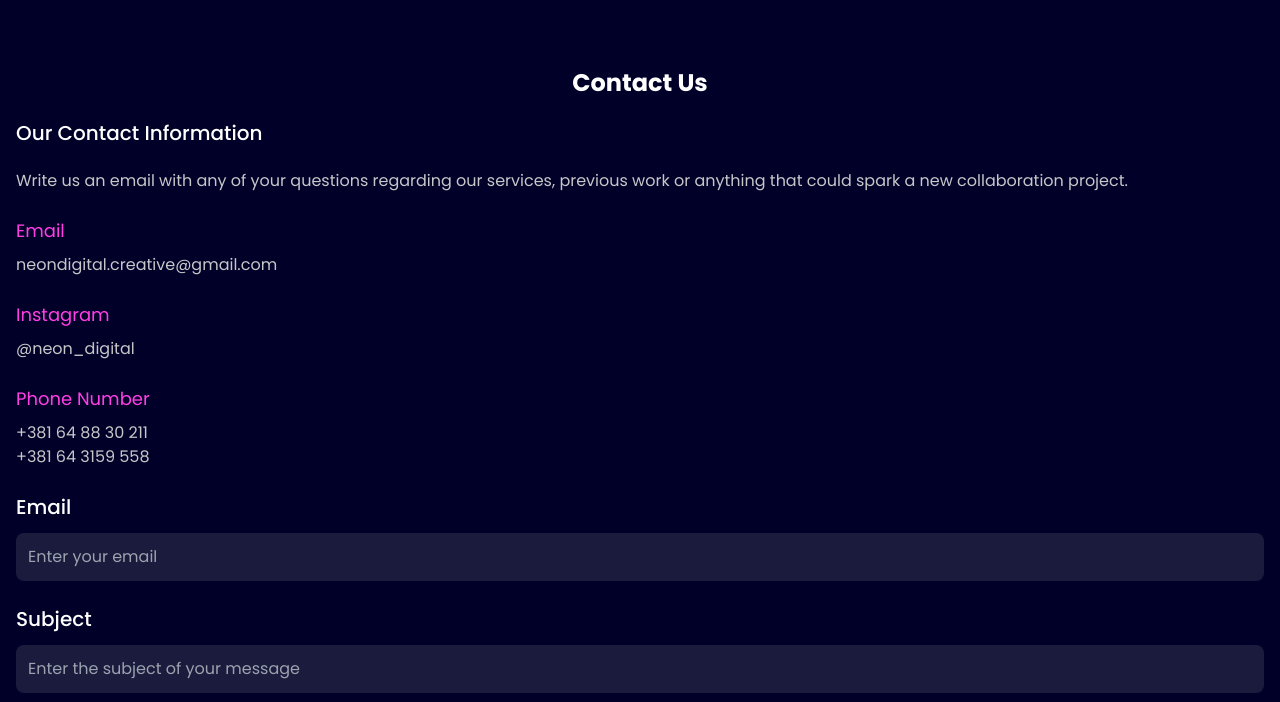
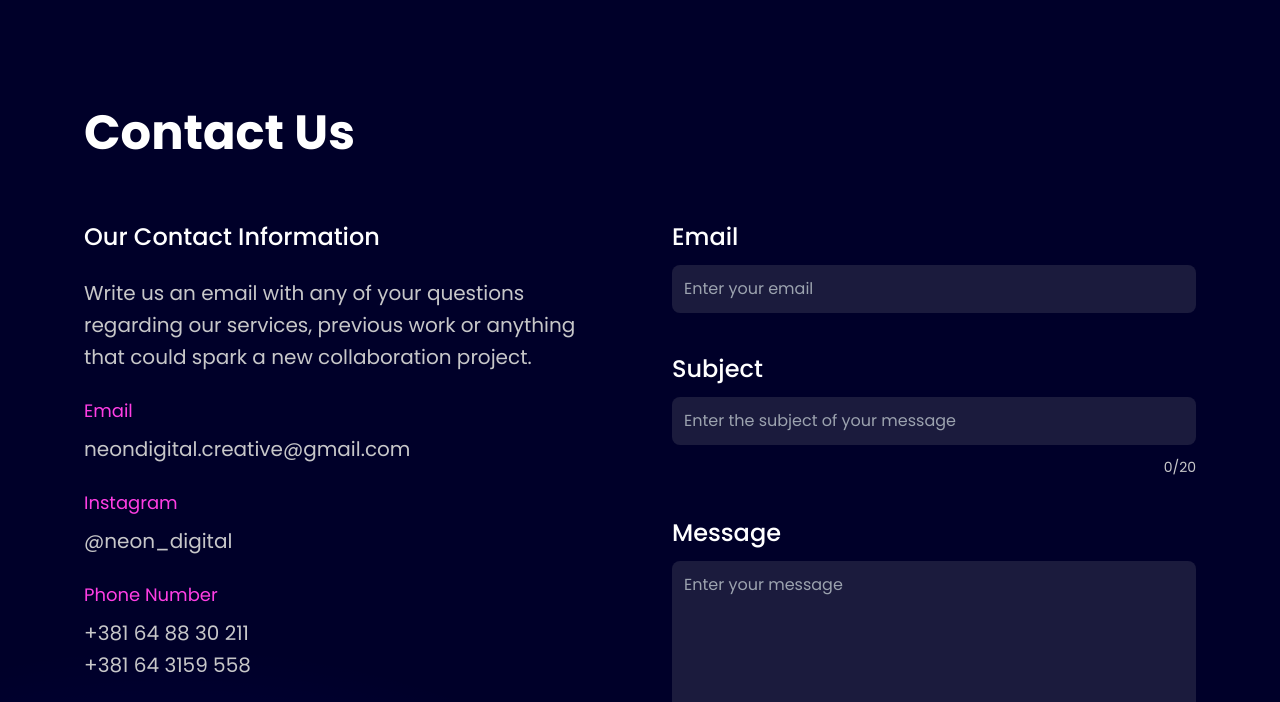
Before and after one commit to andric-dusica/neon_digital, a website built with Vite: page contact-us/index.html in a window 1280 px wide. Shown: the part 91-793 px from the top of the page. Built offline with nearby package versions, Linux system fonts and the light colour scheme.

Commit message:
contact us page changed

```diff
--- a/contact-us/index.html
+++ b/contact-us/index.html
@@ -39,61 +39,61 @@
             </div>
         </nav>
         <div class="w-full flex justify-center relative contact_us_gradient overflow-hidden">
-            <div class="py-[56px] px-4 lg:px-[84px] lg:py-[96px] flex flex-col gap-6 lg:gap-[64px] w-full max-w-[1440px] mx-auto">
-                <h2 class="text-[#fff] text-center lg:text-left text-2xl lg:text-5xl font-bold leading-[28px] lg:leading-[64px]">
+            <div class="py-[56px] px-4 lg:!px-[84px] lg:!py-[96px] flex flex-col gap-6 lg:!gap-[64px] w-full max-w-[1440px] mx-auto">
+                <h2 class="text-[#fff] text-center lg:!text-left text-2xl lg:!text-5xl font-bold leading-[28px] lg:!leading-[64px]">
                     Contact Us
                 </h2>
-                <div class="flex flex-col lg:flex-row justify-between items-start gap-6 lg:gap-[64px] w-full">
-                    <div class="flex flex-col items-start gap-6 w-full lg:w-1/2">
-                        <p class="text-[#fff] text-xl lg:text-2xl font-medium leading-6 lg:leading-[32px]">
+                <div class="flex flex-col lg:!flex-row justify-between items-start gap-6 lg:!gap-[64px] w-full">
+                    <div class="flex flex-col items-start gap-6 w-full lg:!w-1/2">
+                        <p class="text-[#fff] text-xl lg:!text-2xl font-medium leading-6 lg:!leading-[32px]">
                             Our Contact Information
                         </p>
-                        <p class="text-[#C7C7C9] text-base lg:text-xl leading-[24px] lg:leading-[32px]">
+                        <p class="text-[#C7C7C9] text-base lg:!text-xl leading-[24px] lg:!leading-[32px]">
                             Write us an email with any of your questions regarding our services, previous work or anything that could spark a new collaboration project.
                         </p>
                         <div class="flex flex-col items-start gap-2">
-                            <p class="text-[#FF3EE4] text-xs lg:text-lg leading-4">Email</p>
-                            <p class="text-[#C7C7C9] text-base lg:text-xl leading-[24px] lg:leading-[32px]">
+                            <p class="text-[#FF3EE4] text-xs lg:!text-lg leading-4">Email</p>
+                            <p class="text-[#C7C7C9] text-base lg:!text-xl leading-[24px] lg:!leading-[32px]">
                                 neondigital.creative@gmail.com
                             </p>
                         </div>
                         <div class="flex flex-col items-start gap-2">
-                            <p class="text-[#FF3EE4] text-xs lg:text-lg leading-4">Instagram</p>
-                            <p class="text-[#C7C7C9] text-base lg:text-xl leading-[24px] lg:leading-[32px]">
+                            <p class="text-[#FF3EE4] text-xs lg:!text-lg leading-4">Instagram</p>
+                            <p class="text-[#C7C7C9] text-base lg:!text-xl leading-[24px] lg:!leading-[32px]">
                                 @neon_digital
                             </p>
                         </div>
                         <div class="flex flex-col items-start gap-2">
-                            <p class="text-[#FF3EE4] text-xs lg:text-lg leading-4">Phone Number</p>
-                            <p class="text-[#C7C7C9] text-base lg:text-xl leading-[24px] lg:leading-[32px]">
+                            <p class="text-[#FF3EE4] text-xs lg:!text-lg leading-4">Phone Number</p>
+                            <p class="text-[#C7C7C9] text-base lg:!text-xl leading-[24px] lg:!leading-[32px]">
                                 <a href="tel:+381648830211" class="hover:underline">+381 64 88 30 211</a> <br>
                                 <a href="tel:+381643159558" class="hover:underline">+381 64 3159 558</a>
                             </p>
                         </div>
                     </div>
-                    <form action="" class="w-full lg:w-1/2">
-                        <div class="flex flex-col gap-6 lg:gap-10">
+                    <form action="" class="w-full lg:!w-1/2">
+                        <div class="flex flex-col gap-6 lg:!gap-10">
                             <div class="flex flex-col gap-3">
-                                <label for="email" class="text-[#fff] text-xl lg:text-2xl font-medium m-0">Email</label>
+                                <label for="email" class="text-[#fff] text-xl lg:!text-2xl font-medium m-0">Email</label>
                                 <input type="email" id="email" name="email" placeholder="Enter your email"
                                     class="bg-[#1B1B3D] text-[#C7C7C9] p-3 rounded-lg border border-gray-600 w-full focus:outline-none">
                             </div>
                             <div class="flex flex-col relative gap-3">
-                                <label for="subject" class="text-[#fff] text-xl lg:text-2xl font-medium m-0">Subject</label>
+                                <label for="subject" class="text-[#fff] text-xl lg:!text-2xl font-medium m-0">Subject</label>
                                 <input type="text" id="subject" name="subject" placeholder="Enter the subject of your message"
                                     maxlength="20"
                                     class="bg-[#1B1B3D] text-[#C7C7C9] p-3 rounded-lg border border-gray-600 w-full focus:outline-none">
                                 <span id="subject-count" class="text-[#C7C7C9] text-sm ml-auto">0/20</span>
                             </div>
                             <div class="flex flex-col relative gap-3">
-                                <label for="message" class="text-[#fff] text-xl lg:text-2xl font-medium m-0">Message</label>
+                                <label for="message" class="text-[#fff] text-xl lg:!text-2xl font-medium m-0">Message</label>
                                 <textarea id="message" name="message" placeholder="Enter your message"
                                     maxlength="200"
                                     class="bg-[#1B1B3D] text-[#C7C7C9] p-3 rounded-lg border border-gray-600 w-full h-[216px] max-h-[216px] resize-none focus:outline-none"></textarea>
                                 <span id="message-count" class="text-[#C7C7C9] text-sm ml-auto">0/300</span>
                             </div>
                             <button type="submit"
-                                class="btn-color w-full lg:!w-max lg:ml-auto">
+                                class="btn-color w-full lg:!w-max lg:!ml-auto">
                                 Send Message
                             </button>
                         </div>
```
